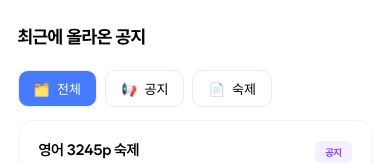
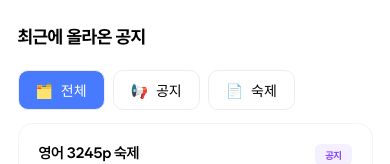
Before and after one commit to iamfiro/sunrin-life-app, a React Native app: screen /Home in a window 390 px wide. Shown: the part 566-730 px from the top of the page. Built offline with nearby package versions, Linux system fonts and the light colour scheme.

Commit message:
💄 Update padding and font size in filterSelectButton component

```diff
--- a/components/filterSelectButton.tsx
+++ b/components/filterSelectButton.tsx
@@ -25,8 +25,8 @@ const style = StyleSheet.create({
         alignItems: 'center',
         justifyContent: 'center',
 
-        paddingVertical: 8,
-        paddingHorizontal: 15,
+        paddingVertical: 9,
+        paddingHorizontal: 17,
 
         borderRadius: 10,
         borderWidth: 1,
@@ -43,7 +43,7 @@ const style = StyleSheet.create({
     text: {
         color: 'black',
 
-        fontSize: 13,
+        fontSize: 14,
     },
     textSelected: {
         color: 'white',
```
